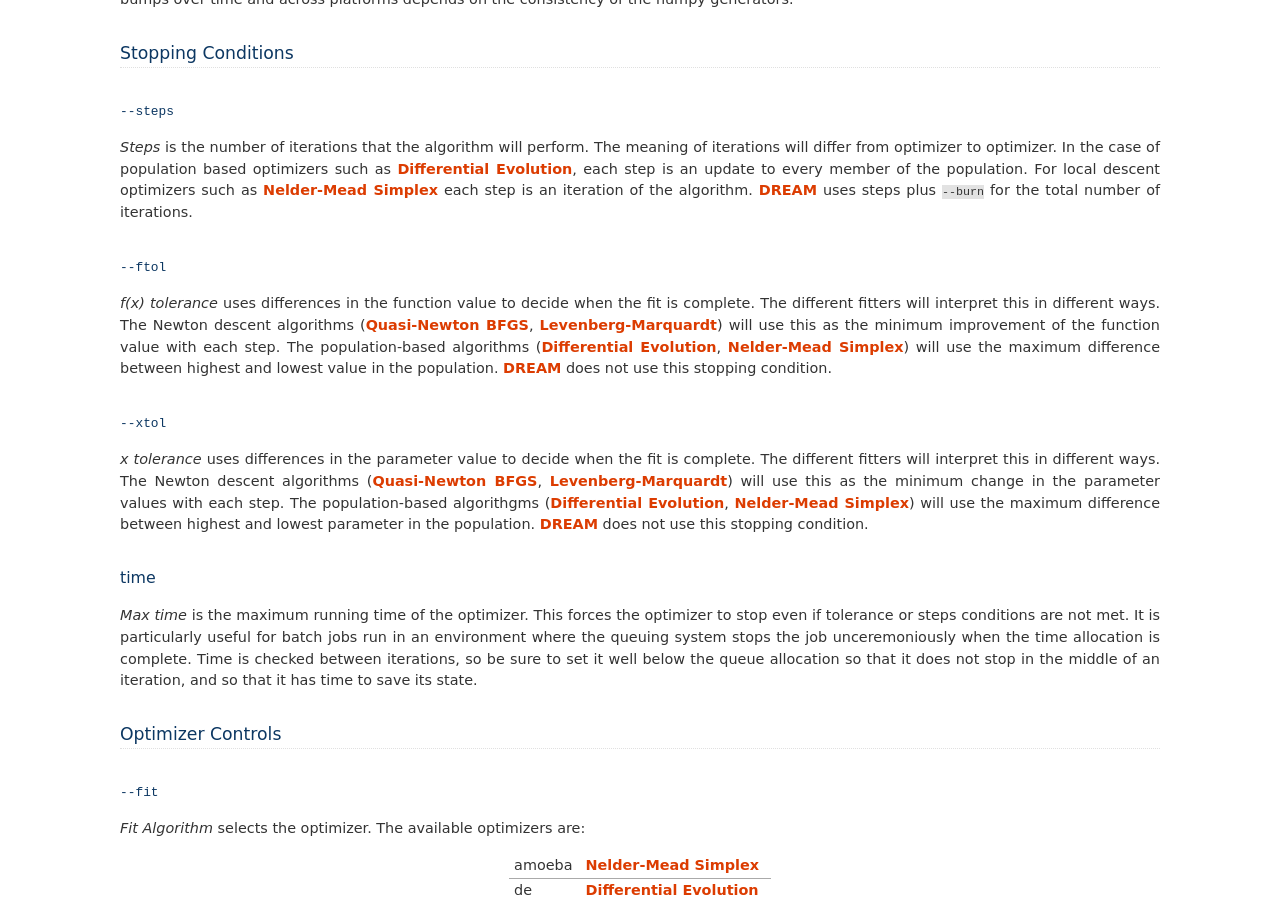
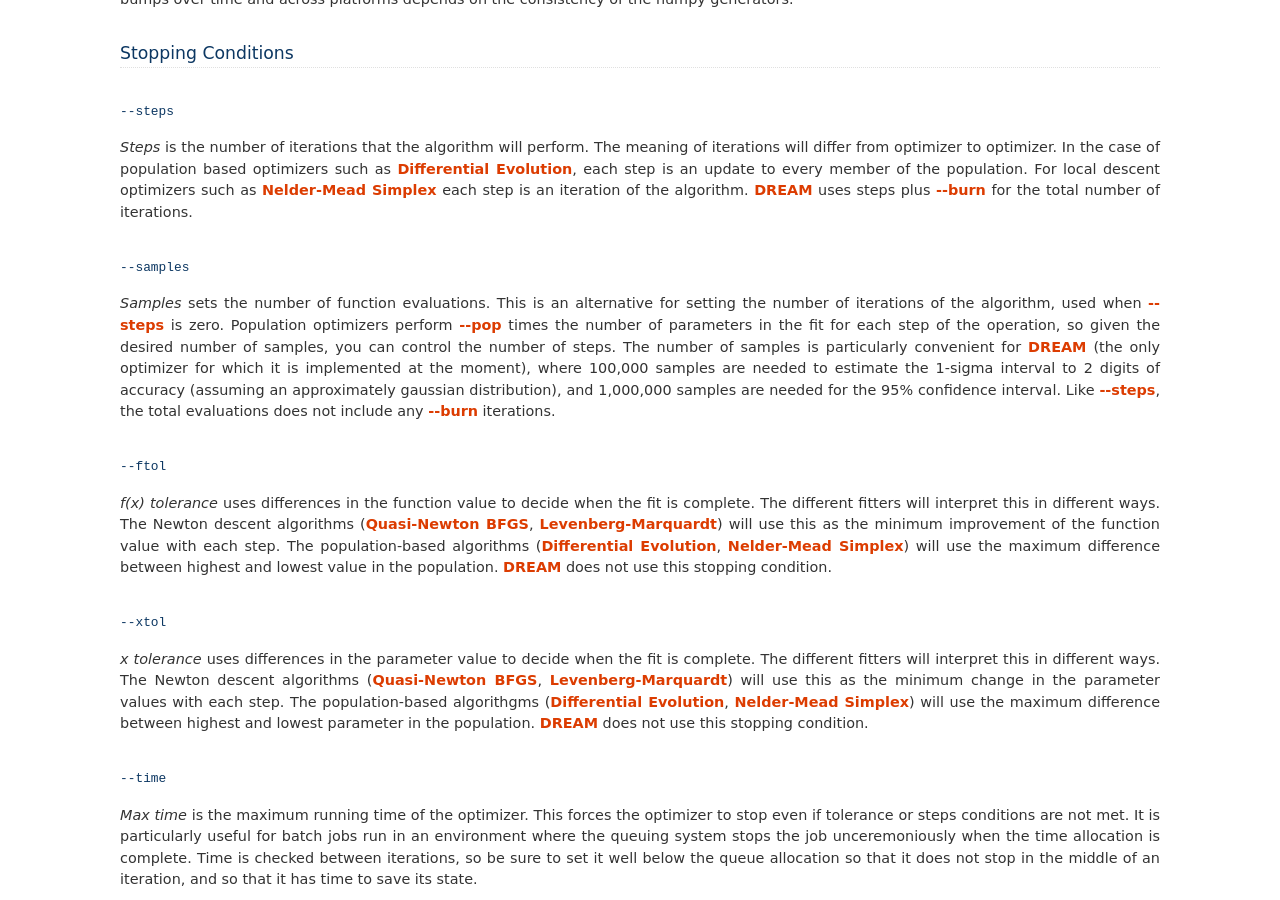
Before and after one commit to bumps/bumps, a Sphinx documentation site: the page built from doc/guide/options.rst, in a window 1280 px wide and 900 px high, scrolled down 1311 px. Built offline with Sphinx 7.4.7, drawn with Linux system fonts in a browser that asks for light colours; pages that are not in the unit, such as notebooks, are missing from menus.

Commit message:
update docs to include --sample command line option

```diff
--- a/doc/guide/options.rst
+++ b/doc/guide/options.rst
@@ -121,9 +121,26 @@ meaning of iterations will differ from optimizer to optimizer.  In the case
 of population based optimizers such as :ref:`fit-de`, each step is an update to
 every member of the population.  For local descent optimizers such as
 :ref:`fit-amoeba` each step is an iteration of the algorithm.
-:ref:`fit-dream` uses steps plus ``--burn`` for the total number
+:ref:`fit-dream` uses steps plus :ref:`option-burn` for the total number
 of iterations.
 
+
+.. _option-samples:
+
+``--samples``
+-------------
+
+*Samples* sets the number of function evaluations.  This is an alternative
+for setting the number of iterations of the algorithm, used when
+:ref:`option-steps` is zero. Population optimizers perform :ref:`option-pop`
+times the number of parameters in the fit for each step of the operation,
+so given the desired number of samples, you can control the number of steps.
+The number of samples is particularly convenient for :ref:`fit-dream`
+(the only optimizer for which it is implemented at the moment), where 100,000
+samples are needed to estimate the 1-sigma interval to 2 digits of accuracy
+(assuming an approximately gaussian distribution), and 1,000,000 samples are
+needed for the 95% confidence interval.  Like :ref:`option-steps`, the total
+evaluations does not include any :ref:`option-burn` iterations.
 
 .. _option-ftol:
 
@@ -155,7 +172,7 @@ maximum difference between highest and lowest parameter in the population.
 
 .. _option-time:
 
-time
+``--time``
 ----------
 
 *Max time* is the maximum running time of the optimizer.  This forces
```
Also changed, not shown: other parts of doc/guide/options.rst (+9 -9 lines).
